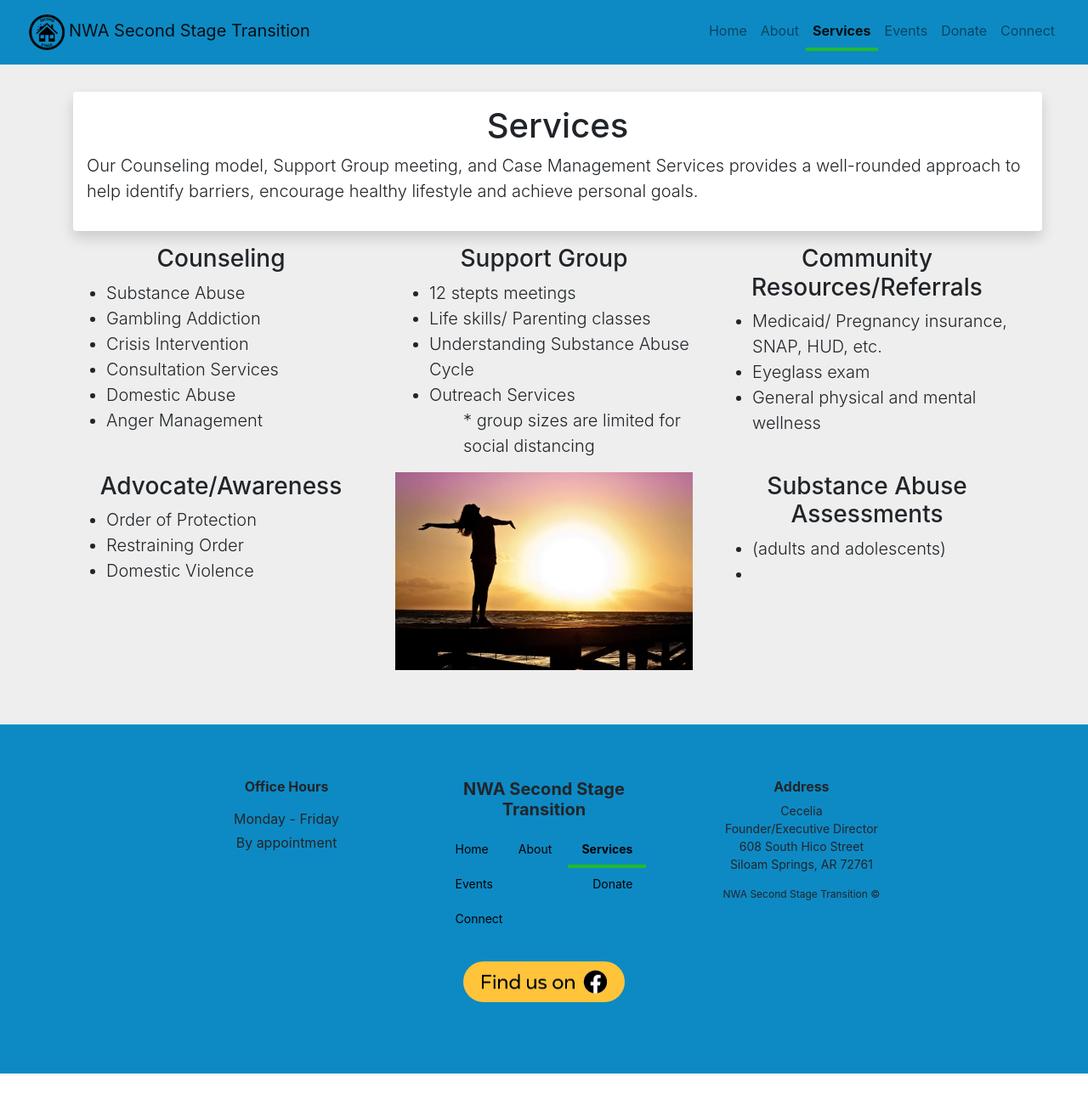
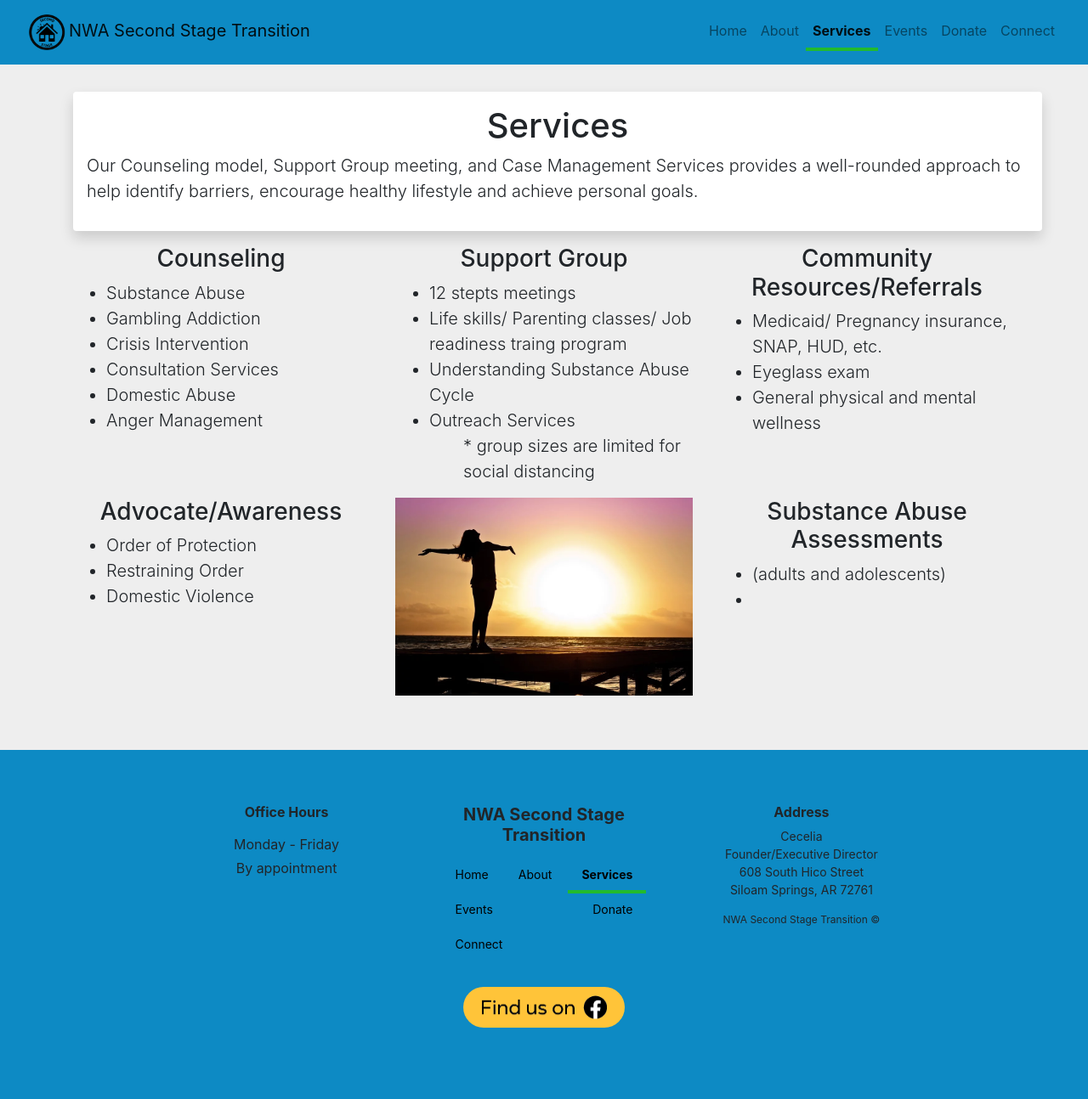
Before and after one commit to nwa-second-stage-transition/nwa-second-stage-transition.github.io, a Jekyll site: the page services.html, which Jekyll copies as it is, in a window 1280 px wide. Shown: the whole page at 85% size. Built offline with Jekyll 4.4.1, drawn with Linux system fonts in a browser that asks for light colours; nearby versions of some CDN libraries; before the commit the page ends 1264 px from its top, so only the background shows below that.

Commit message:
Update services.html

```diff
--- a/services.html
+++ b/services.html
@@ -111,7 +111,7 @@
         <h2 class="h3">Support Group</h2>
         <ul class="lead text-left">
           <li>12 stepts meetings</li>
-          <li>Life skills/ Parenting classes</li>
+          <li>Life skills/ Parenting classes/ Job readiness traing program</li>
           <li>Understanding Substance Abuse Cycle</li>
           <li>Outreach Services</li>
           <ul class="lead text-left" style="list-style: none;">
```
